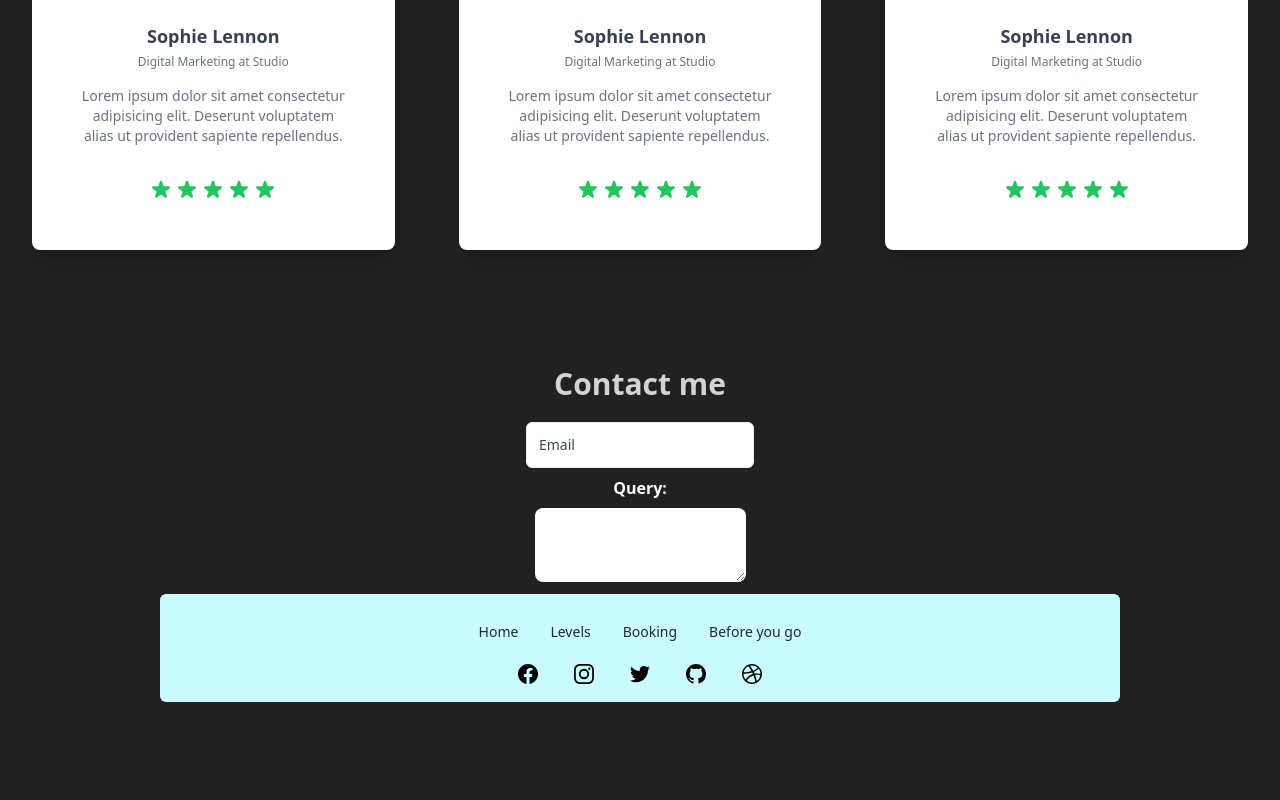
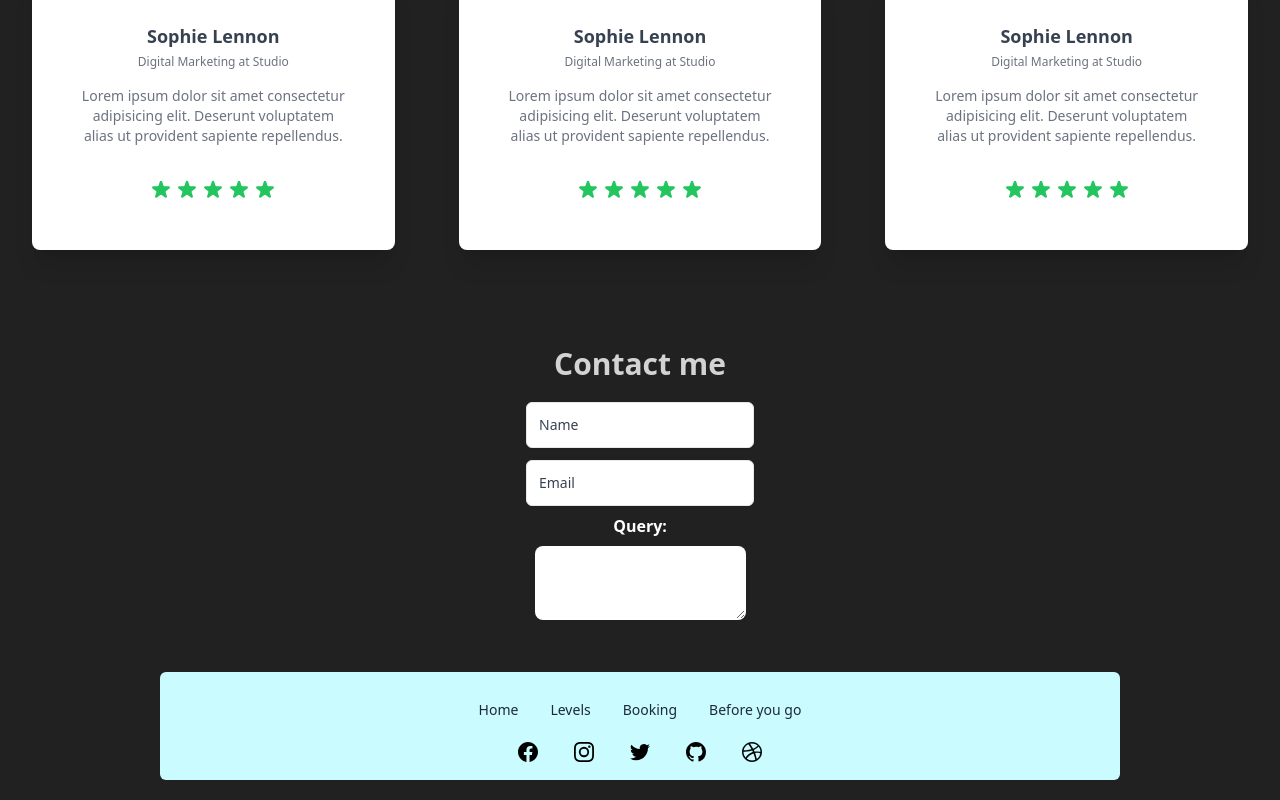
Before and after one commit to Jimmy-b36/ski, a Next.js app: page / in a window 1280 px wide. Shown: the part 1398-2198 px from the top of the page. Before the commit the page ends 2120 px from the top, so only its background shows below. Built offline with nearby package versions, Linux system fonts and the light colour scheme.

Commit message:
feat: add name input field

```diff
--- a/components/Contact.tsx
+++ b/components/Contact.tsx
@@ -2,11 +2,26 @@ import React from 'react';
 
 const Contact = () => {
   return (
-    <div className="flex flex-col items-center justify-center">
-      <h1 className="m-5 text-3xl font-bold">Contact me</h1>
+    <div className="flex flex-col items-center justify-center mb-10">
+      <h1 className="mb-5 text-3xl font-bold">Contact me</h1>
       <div className="flex flex-row items-center justify-center">
         <div></div> {/* // TODO: somesort of image here */}
         <form action="" className="flex flex-col items-center">
+          <label
+            htmlFor="userName"
+            className="relative block px-3 pt-3 mb-3 overflow-hidden bg-white border border-gray-200 rounded-md shadow-sm focus-within:border-blue-600 focus-within:ring-1 focus-within:ring-blue-600"
+          >
+            <input
+              type="text"
+              id="userName"
+              placeholder="Name"
+              className="w-full h-8 p-0 text-black placeholder-transparent border-none peer focus:outline-none focus:ring-0 sm:text-sm"
+            />
+
+            <span className="absolute text-xs text-gray-700 transition-all -translate-y-1/2 left-3 top-2 peer-placeholder-shown:top-1/2 peer-placeholder-shown:text-sm peer-focus:top-2 peer-focus:text-xs">
+              Name
+            </span>
+          </label>
           <label
             htmlFor="UserEmail"
             className="relative block px-3 pt-3 overflow-hidden bg-white border border-gray-200 rounded-md shadow-sm focus-within:border-blue-600 focus-within:ring-1 focus-within:ring-blue-600"
```
